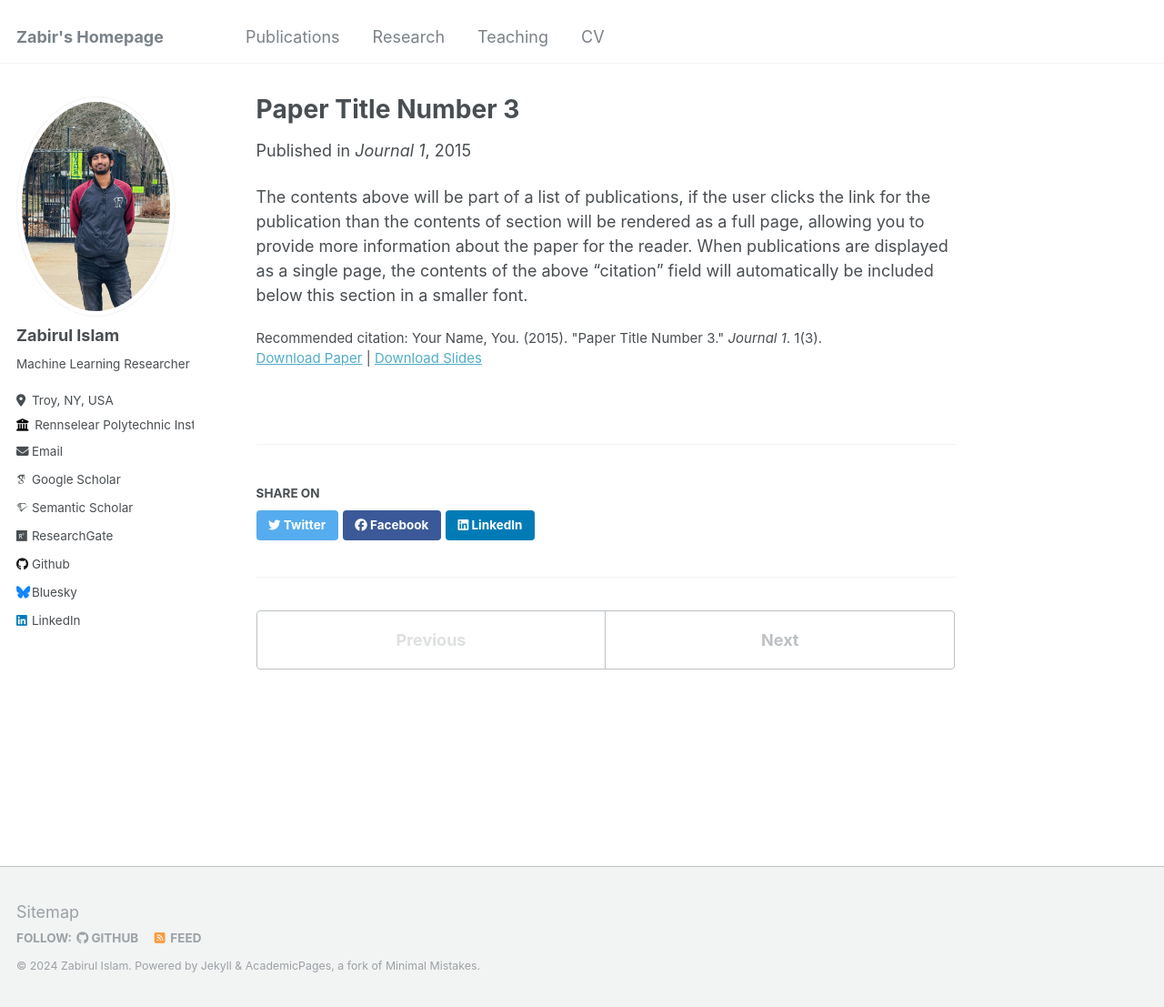
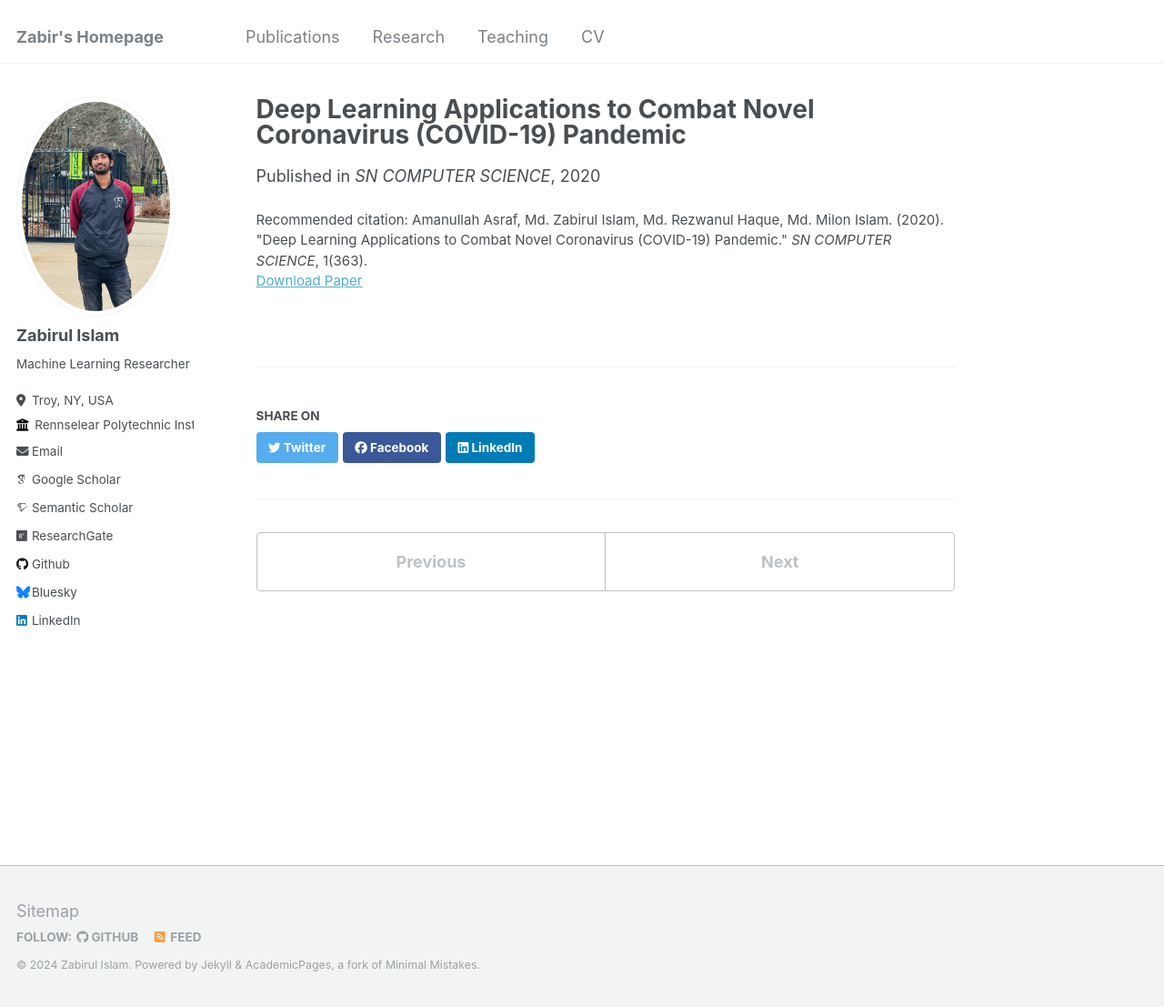
Before and after one commit to zabir110/zabir110, a Jekyll site: the page built from _publications/2015-10-01-paper-title-number-3.md, in a window 1280 px wide and 1107 px high. Shown: the whole window at 91% size. Built offline with Jekyll 4.4.1, drawn with Linux system fonts in a browser that asks for light colours; some web fonts are replaced.

Commit message:
Update 2015-10-01-paper-title-number-3.md

```diff
--- a/_publications/2015-10-01-paper-title-number-3.md
+++ b/_publications/2015-10-01-paper-title-number-3.md
@@ -1,13 +1,10 @@
 ---
-title: "Paper Title Number 3"
+title: "Deep Learning Applications to Combat Novel Coronavirus (COVID-19) Pandemic"
 collection: publications
-permalink: /publication/2015-10-01-paper-title-number-3
-excerpt: 'This paper is about the number 3. The number 4 is left for future work.'
-date: 2015-10-01
-venue: 'Journal 1'
-slidesurl: 'http://academicpages.github.io/files/slides3.pdf'
-paperurl: 'http://academicpages.github.io/files/paper3.pdf'
-citation: 'Your Name, You. (2015). &quot;Paper Title Number 3.&quot; <i>Journal 1</i>. 1(3).'
+permalink: /publication/2020-01-01-deep-learning-covid19
+excerpt: 'During this global pandemic, researchers around the world are trying to find out innovative technology for a smart healthcare system to combat coronavirus. The evidence of deep learning applications on the past epidemic inspires the experts by giving a new direction to control this outbreak. The aim of this paper is to discuss the contributions of deep learning at several scales including medical imaging, disease tracing, analysis of protein structure, drug discovery, and virus severity and infectivity to control the ongoing outbreak. A progressive search of the database related to the applications of deep learning was executed on COVID-19. Further, a comprehensive review is done using selective information by assessing the different perspectives of deep learning. This paper attempts to explore and discuss the overall applications of deep learning on multiple dimensions to control novel coronavirus (COVID-19). Though various studies are conducted using deep learning algorithms, there are still some constraints and challenges while applying for real-world problems. The ongoing progress in deep learning contributes to handle coronavirus infection and plays an effective role to develop appropriate solutions. It is expected that this paper would be a great help for the researchers who would like to contribute to the development of remedies for this current pandemic in this area.'
+date: 2020-01-01
+venue: 'SN COMPUTER SCIENCE'
+paperurl: 'http://academicpages.github.io/files/paper3.pdf](https://link.springer.com/article/10.1007/s42979-020-00383-w'
+citation: 'Amanullah Asraf, Md. Zabirul Islam, Md. Rezwanul Haque, Md. Milon Islam. (2020). &quot;Deep Learning Applications to Combat Novel Coronavirus (COVID-19) Pandemic.&quot; <i>SN COMPUTER SCIENCE</i>, 1(363).'
 ---
-
-The contents above will be part of a list of publications, if the user clicks the link for the publication than the contents of section will be rendered as a full page, allowing you to provide more information about the paper for the reader. When publications are displayed as a single page, the contents of the above "citation" field will automatically be included below this section in a smaller font.
```
